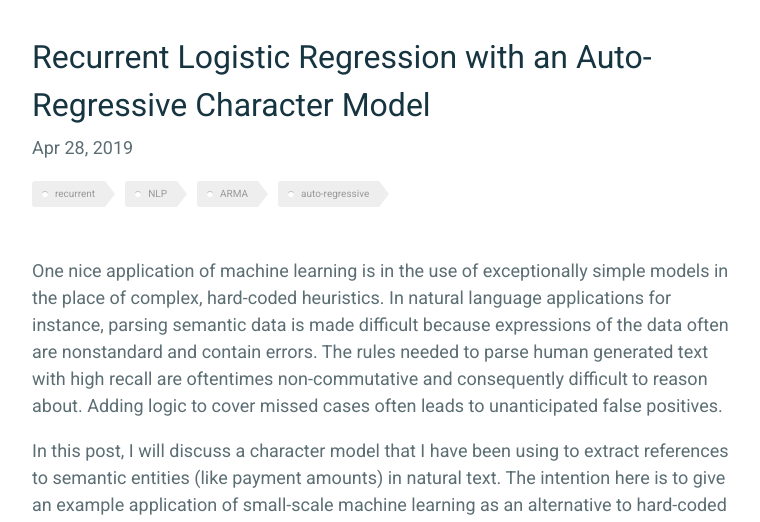
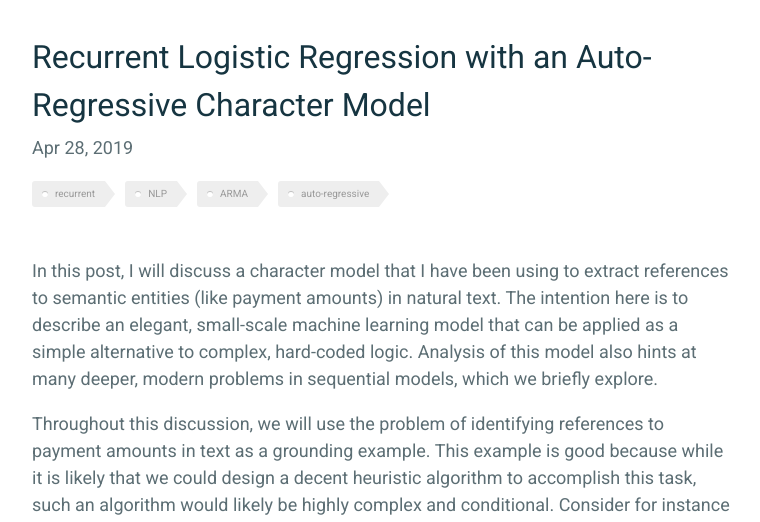
Before and after one commit to frankwang95/frankwang95.github.io, a Jekyll site: the page built from _posts/2019-04-28-simple_linear_recurrent_model.md, in a window 1280 px wide and 1400 px high, scrolled down 256 px. Shown: the top 522 px of the window, without its empty margins (258-1018 px from the left). Built offline with Jekyll 4.4.1, drawn with Linux system fonts in a browser that asks for light colours; formulas are drawn with MathJax 3; some of the changed text lies outside the part shown.

Commit message:
Polished introduction.

```diff
--- a/_posts/2019-04-28-simple_linear_recurrent_model.md
+++ b/_posts/2019-04-28-simple_linear_recurrent_model.md
@@ -5,17 +5,17 @@ date: 2019-04-28
 tags: recurrent NLP ARMA auto-regressive
 ---
 
-One nice application of machine learning is in the use of exceptionally simple models in the place of complex, hard-coded heuristics. In natural language applications for instance, parsing semantic data is made difficult because expressions of the data often are nonstandard and contain errors. The rules needed to parse human generated text with high recall are oftentimes non-commutative and consequently difficult to reason about. Adding logic to cover missed cases often leads to unanticipated false positives.
+In this post, I will discuss a character model that I have been using to extract references to semantic entities (like payment amounts) in natural text. The intention here is to describe an elegant, small-scale machine learning model that can be applied as a simple alternative to complex, hard-coded logic. Analysis of this model also hints at many deeper, modern problems in sequential models, which we briefly explore.
 
-In this post, I will discuss a character model that I have been using to extract references to semantic entities (like payment amounts) in natural text. The intention here is to give an example application of small-scale machine learning as an alternative to hard-coded logic. An example application of this model is seen below:
+Throughout this discussion, we will use the problem of identifying references to payment amounts in text as a grounding example. This example is good because while it is likely that we could design a decent heuristic algorithm to accomplish this task, such an algorithm would likely be highly complex and conditional. Consider for instance that the formatting of payment amounts can take many different forms. For instance, that payment amounts may or may not include a currency symbol or abbreviation (`$400`, `400`, `400€`, or `400cad`) and that some people may include comma (or sometimes period) separators (`1650`, `$1,650`, or `£1.650,00`) into their numbers. Furthermore, the problem is made more difficult because numerical characters often refer to things other than payment amounts such as dates, which themselves can be expressed in a variety of ways.
+
+We've chosen to tackle this problem instead with a small machine learning model. An example of our model's is seen below:
 
 <img src="https://github.com/borrowbot/simple_state_recurrent_model/raw/master/readme_resources/example_inference.png">
 
-We face a number of challenges in identifying payment in natural text. The formatting of the amount can take many different forms. For instance, the amounts may or may not include a currency symbol or abbreviation (`$400`, `400`, `400€`, or `400cad`) and some people include comma (or sometimes period) separators (`1650`, `$1,650`, or `£1.650,00`) into their numbers. Furthermore, the problem is made more difficult because numerical characters often refer to things other than payment amounts such as dates, which themselves can be expressed in a variety of ways.
+The model that produces this output was trained using less than 100 hand labeled examples in about a minute. It contains less than 500 parameters, consuming 3.7kB when serialized resulting in fast inference performance. The model achieves very usable accuracy in excess of 90% and is easy to ship and deploy in production environments.
 
-Our model handles these cases with almost no explicit design. It was trained using less than 100 hand labelled examples in about a minute and contains less than 500 parameters, consuming 3.7kB when serialized. Inference is incredibly fast and parsing performance is exceptional, achieving an accuracy rate in excess of 95%.
-
-For those only interested in making use of this, the source code for this project can be found [here](https://github.com/borrowbot/simple_state_recurrent_model) along with pre-trained models for parsing payment amounts (models for parsing date entities are coming soon). It is worth noting that the data used to train these models follows a distribution that may not match the data for your use case exactly and so model performance for you may be lower than the numbers reported here. I will be releasing the training data for this project in the near future and will be researching improvements to the generality of these models. Check back here later for more updates or feel free to reach out to me if you are interested in contributing yourself.
+The source code for this project can be found [here](https://github.com/borrowbot/simple_state_recurrent_model) along with the pre-built models I've trained for parsing payment amounts. It is worth noting that the data used to train these models follows a distribution that may not match the data for your use case exactly and so model performance for you may be lower than the numbers reported here. I will be releasing the training data for this project in the near future and intend also to continue writing about this work. Check back here later for more updates or feel free to reach out to me if you are interested in contributing yourself.
 
 The remaining sections below are for those interested in a more detailed discussion of our work. We give a mathematical formulation of the model along with some of its expected mathematical properties before finally discussing our measurements for model and inference performance.
 
@@ -77,8 +77,10 @@ That being said, These issues, I feel are tractable and I hope to have a more el
 
 We evaluated our model using a full leave-one-out cross validation on our dataset by training a fresh model to evaluate each full string, leaving the selected string out of the train set. It is worth noting here that we are treating each string as the "atomic" data point instead of the smaller subset of characters that we use to make a prediction at a single character.
 
-Though a more in-depth look at more suitable measurement methods is probably warranted, we will start by presenting model accuracy. Since we are with working with whole strings as the atomic unit of data, the model response for a given string takes the form of a sequence of predictions (one for each character). We consider a string to be correctly labeled only if the model's output sequence matches the ground truth exactly. This evaluation method may not be suitable for all data as perfect alignment of data for very long strings is probably unlikely. Fortunately, our dataset is such that each individual string is relatively short (typically less than 200 characters per string) so this method gives us a reasonable method of measuring model performance.
+Though a more in-depth look at more suitable measurement methods is probably warranted, but we will give out initial report of model performance given in model accuracy. Since we are with working with whole strings as the atomic unit of data, the model response for a given string takes the form of a sequence of predictions (one for each character). We consider a string to be correctly labeled only if the model's output sequence matches the ground truth exactly. This evaluation method may not be suitable for all data as perfect alignment of data for very long strings is probably unlikely. Fortunately, our dataset is such that each individual string is relatively short (typically less than 200 characters per string) so this method gives us a reasonable method of measuring model performance.
 
 The follow plot shows how accuracy improves over the course of the training process for a few select threshold levels. Generally, we interpret this plot to show that our model has reached a reasonable state of convergence without any obvious signs of over fitting. In addition, this plot suggests a general-usage cutoff threshold of about `0.4`.
 
 <img style="max-width: 900px; margin: 0 0 0 -100px;" src="https://github.com/frankwang95/frankwang95.github.io/raw/master/assets/simple_recurrent_model_training_curve.png">
+
+---
```
